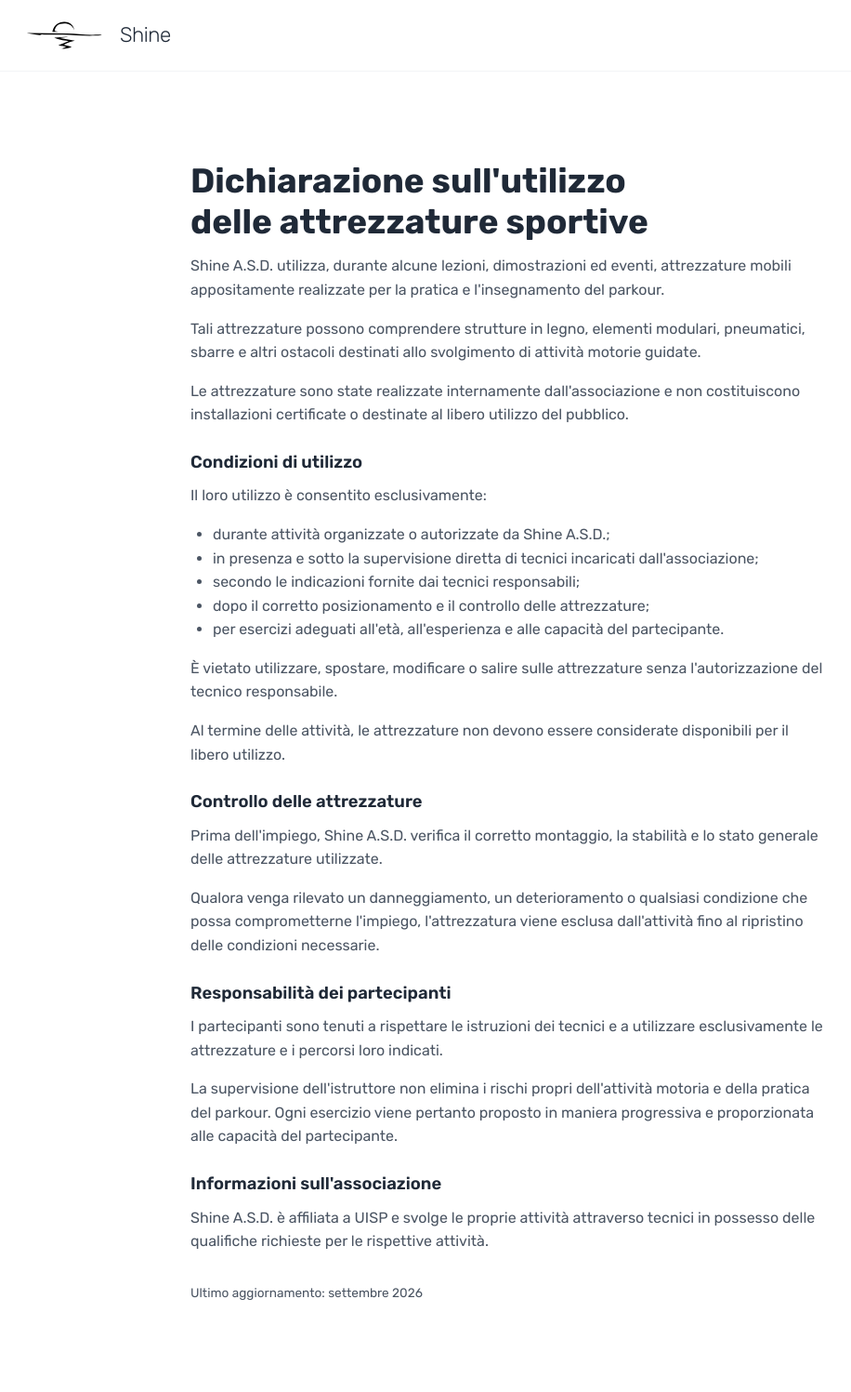
After one commit to Freskies/shine-backend, a Python web app: template templates/showcase/equipment_use.html in a window 1280 px wide. The commit adds this page. Shown: the whole page at 93% size, without its empty margins (89-1005 px from the left). Run offline with Jinja, Linux system fonts and the light colour scheme; the template is opened without the code that fills it, so the values that code supplies are empty.

Commit message:
equipment legal

```diff
--- /dev/null
+++ b/templates/showcase/equipment_use.html
@@ -0,0 +1,91 @@
+{% extends "base.html" %}
+
+{% block title %}Utilizzo delle attrezzature — Shine Parkour ASD{% endblock %}
+
+{% block description %}Dichiarazione di Shine Parkour ASD sull'utilizzo delle attrezzature sportive mobili impiegate durante lezioni, dimostrazioni ed eventi di parkour.{% endblock %}
+
+{% block content %}
+<!--suppress LongLine -->
+<header class="header">
+	<div class="container header__container">
+		<a href="/" class="logo">
+			<img class="logo__mark" src="/static/logo_shine.svg" alt="Logo Shine">
+			Shine
+		</a>
+	</div>
+</header>
+
+<main class="main-wrapper">
+	<section class="section">
+		<div class="container container--narrow">
+			<!-- #legal-content is what htmx extracts (hx-select) into the global dialog -->
+			<article id="legal-content" class="legal">
+				<h1 class="heading-secondary">Dichiarazione sull'utilizzo delle attrezzature sportive</h1>
+
+				<p class="text-body">
+					Shine A.S.D. utilizza, durante alcune lezioni, dimostrazioni ed eventi, attrezzature mobili
+					appositamente realizzate per la pratica e l'insegnamento del parkour.
+				</p>
+				<p class="text-body">
+					Tali attrezzature possono comprendere strutture in legno, elementi modulari, pneumatici, sbarre e altri
+					ostacoli destinati allo svolgimento di attività motorie guidate.
+				</p>
+				<p class="text-body">
+					Le attrezzature sono state realizzate internamente dall'associazione e non costituiscono installazioni
+					certificate o destinate al libero utilizzo del pubblico.
+				</p>
+
+				<h2>Condizioni di utilizzo</h2>
+				<p class="text-body">
+					Il loro utilizzo è consentito esclusivamente:
+				</p>
+				<ul class="text-body">
+					<li>durante attività organizzate o autorizzate da Shine A.S.D.;</li>
+					<li>in presenza e sotto la supervisione diretta di tecnici incaricati dall'associazione;</li>
+					<li>secondo le indicazioni fornite dai tecnici responsabili;</li>
+					<li>dopo il corretto posizionamento e il controllo delle attrezzature;</li>
+					<li>per esercizi adeguati all'età, all'esperienza e alle capacità del partecipante.</li>
+				</ul>
+				<p class="text-body">
+					È vietato utilizzare, spostare, modificare o salire sulle attrezzature senza l'autorizzazione del
+					tecnico responsabile.
+				</p>
+				<p class="text-body">
+					Al termine delle attività, le attrezzature non devono essere considerate disponibili per il libero
+					utilizzo.
+				</p>
+
+				<h2>Controllo delle attrezzature</h2>
+				<p class="text-body">
+					Prima dell'impiego, Shine A.S.D. verifica il corretto montaggio, la stabilità e lo stato generale delle
+					attrezzature utilizzate.
+				</p>
+				<p class="text-body">
+					Qualora venga rilevato un danneggiamento, un deterioramento o qualsiasi condizione che possa
+					comprometterne l'impiego, l'attrezzatura viene esclusa dall'attività fino al ripristino delle condizioni
+					necessarie.
+				</p>
+
+				<h2>Responsabilità dei partecipanti</h2>
+				<p class="text-body">
+					I partecipanti sono tenuti a rispettare le istruzioni dei tecnici e a utilizzare esclusivamente le
+					attrezzature e i percorsi loro indicati.
+				</p>
+				<p class="text-body">
+					La supervisione dell'istruttore non elimina i rischi propri dell'attività motoria e della pratica del
+					parkour. Ogni esercizio viene pertanto proposto in maniera progressiva e proporzionata alle capacità del
+					partecipante.
+				</p>
+
+				<h2>Informazioni sull'associazione</h2>
+				<p class="text-body">
+					Shine A.S.D. è affiliata a UISP e svolge le proprie attività attraverso tecnici in possesso delle
+					qualifiche richieste per le rispettive attività.
+				</p>
+
+				<p class="legal__updated">Ultimo aggiornamento: settembre 2026</p>
+			</article>
+		</div>
+	</section>
+</main>
+{% endblock %}
--- a/templates/showcase/index.html
+++ b/templates/showcase/index.html
@@ -408,6 +408,11 @@
 						   hx-target="#global-dialog-content" hx-swap="innerHTML">Statuto ASD</a>
 					</li>
 					<li>
+						<a href="/equipment-use"
+						   hx-get="/equipment-use" hx-select="#legal-content"
+						   hx-target="#global-dialog-content" hx-swap="innerHTML">Attrezzature</a>
+					</li>
+					<li>
 						<p>&copy; 2026 Shine Parkour ASD</p>
 					</li>
 				</ul>
```
Also changed, not shown: 2 other files.
